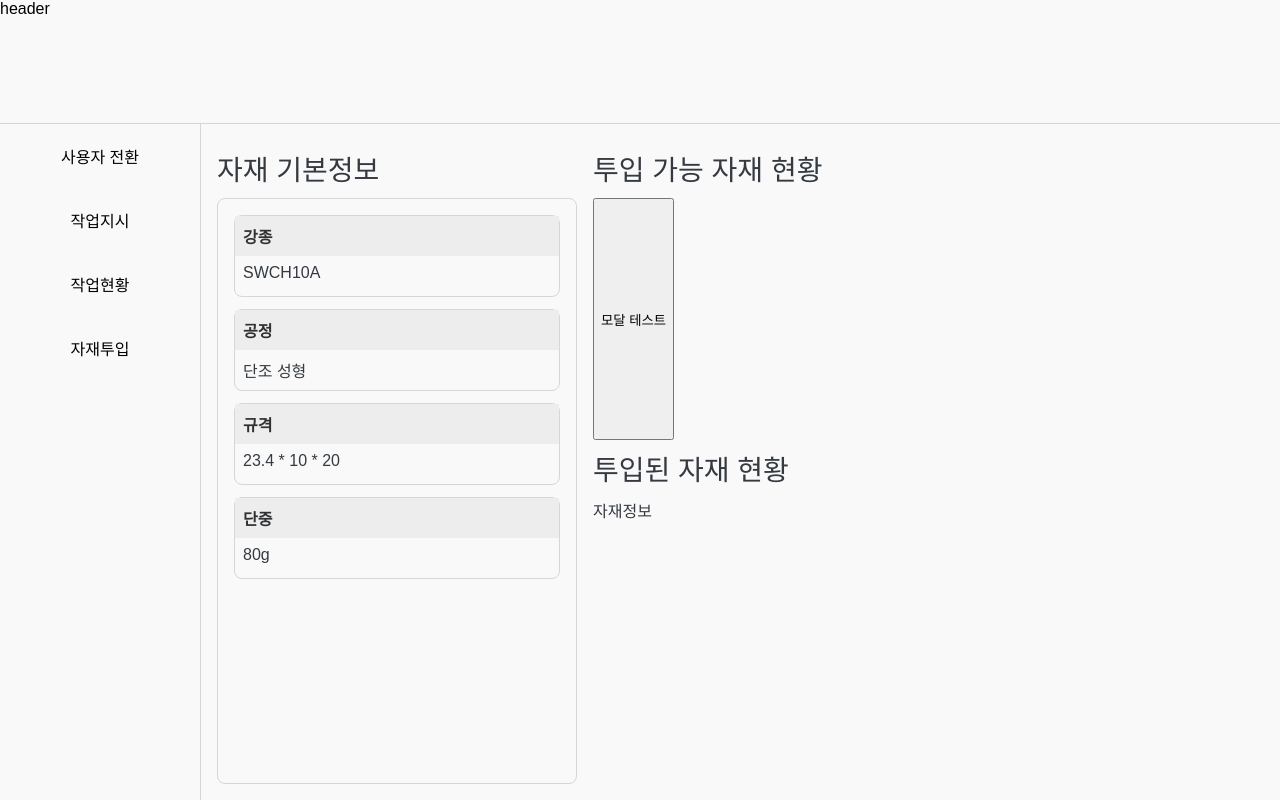
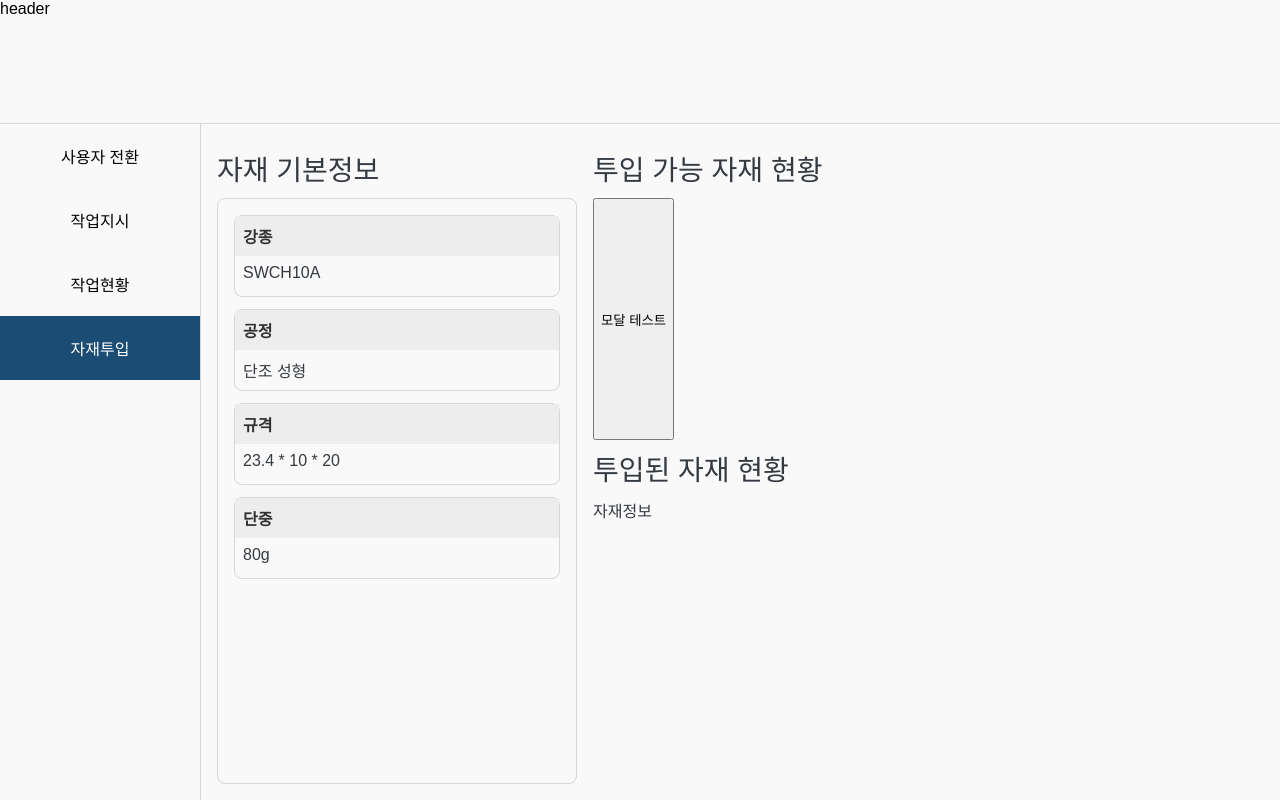
Before and after one commit to junyunga/react-study, a React (Create React App) app: page /product/material-insert in a window 1280 px wide. Built offline with nearby package versions, Linux system fonts and the light colour scheme.

Commit message:
warning 요소 제거

```diff
--- a/src/components/left-side/index.js
+++ b/src/components/left-side/index.js
@@ -1,13 +1,12 @@
 import React, {Component} from 'react';
 import {NavLink} from 'react-router-dom';
 import './index.scss';
-import Button from 'core/components/button';
 
 class LeftSide extends Component {
     render() {
         const activeStyle = {
-            color: 'red',
-            backgroundColor: 'blue'
+            color: '#fff',
+            backgroundColor: '#1B4C74'
         };
 
 
@@ -33,7 +32,9 @@ class LeftSide extends Component {
         const userSwitch = () => {
             return (
                 <div className="navigation-button-wrapper">
-                    <NavLink to={'/user-switch'} className="navigation-button-content">
+                    <NavLink to={'/user-switch'}
+                             className="navigation-button-content"
+                             activeStyle={activeStyle}>
                         <div className="navigation-button user">
                             사용자 전환
                         </div>
@@ -45,7 +46,9 @@ class LeftSide extends Component {
         const button = MenuList.map((value, index) => {
             return (
                 <div className="navigation-button-wrapper" key={index}>
-                    <NavLink to={`${value.route}`}  className="navigation-button-content">
+                    <NavLink to={`${value.route}`}
+                             className="navigation-button-content"
+                             activeStyle={activeStyle}>
                         <div className="navigation-button" >{value.title}</div>
                     </NavLink>
                 </div>
```
